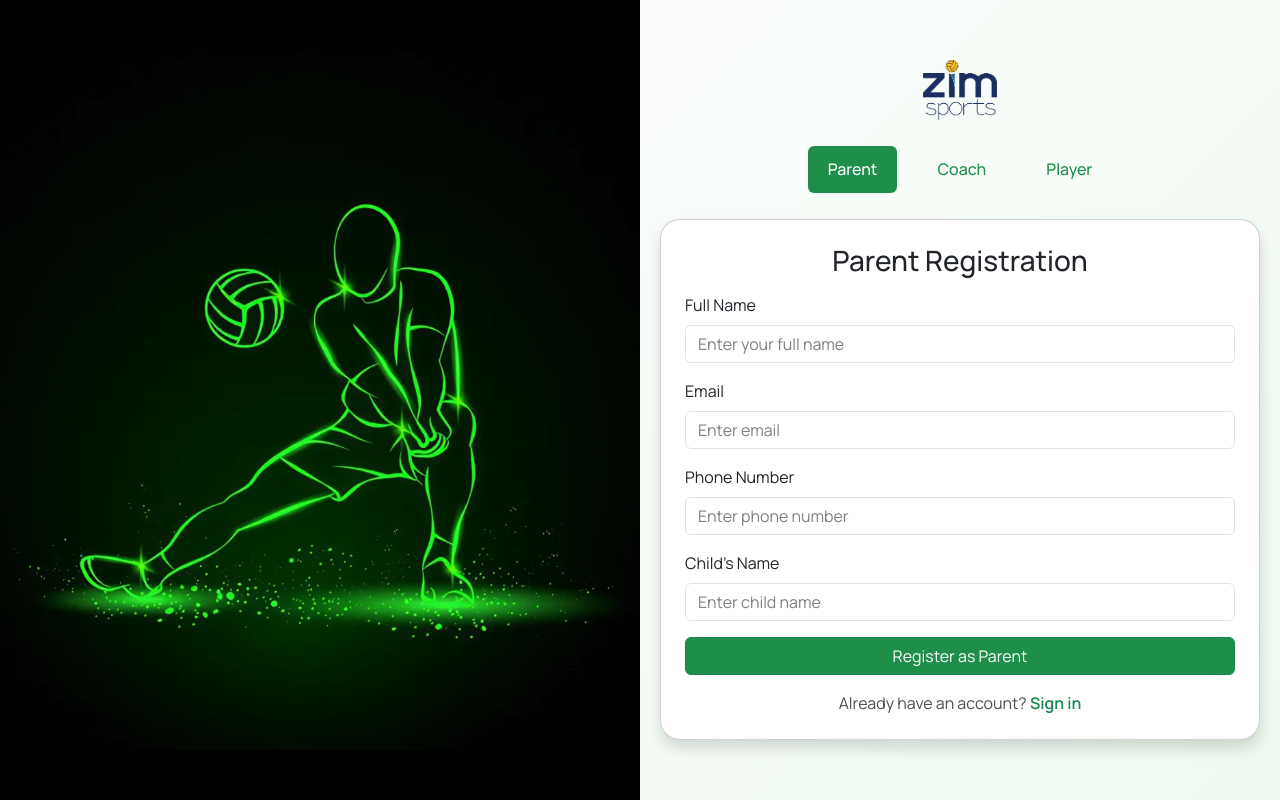
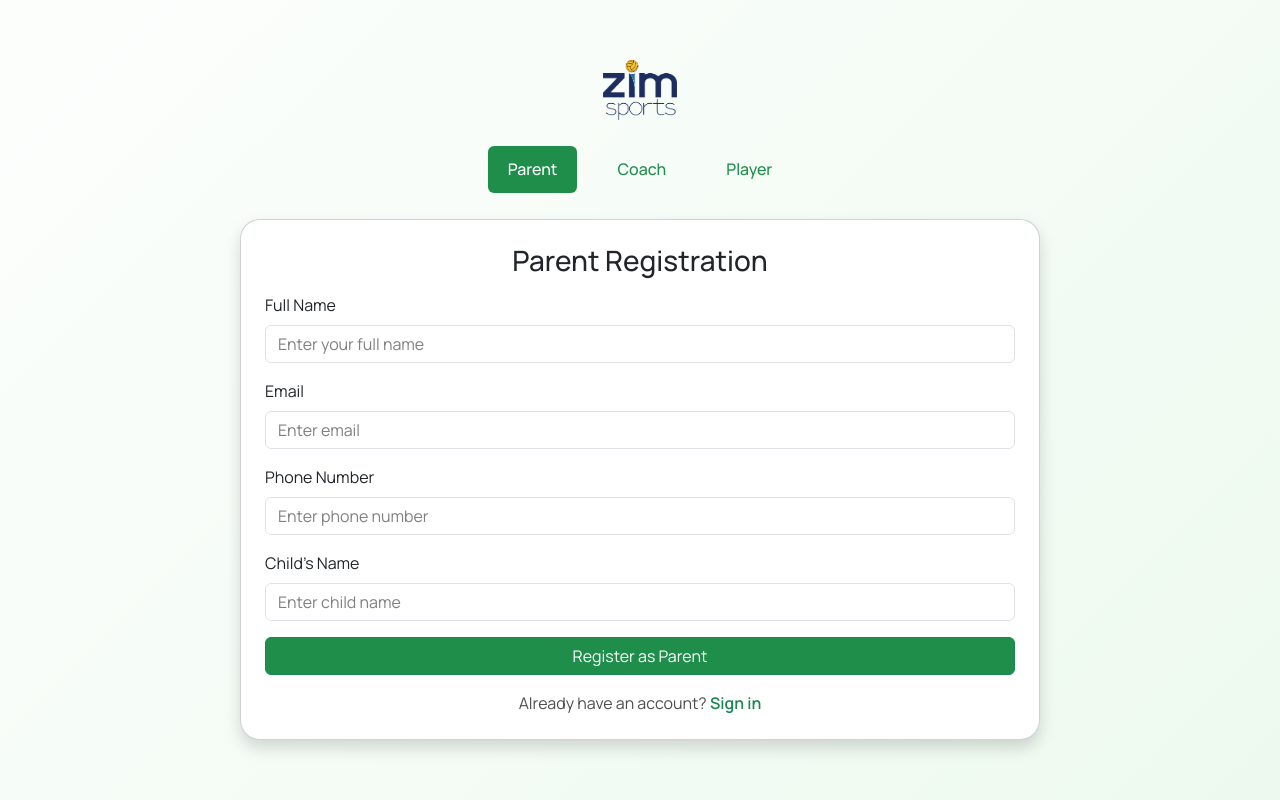
Before and after one commit to Zeeshanprojects/ZimSportsWebsite, a React (Vite) app in the folder zimsports/: page /signup in a window 1280 px wide. Built offline with nearby package versions, Linux system fonts and the light colour scheme; the HTML template or start-up script is replaced by a standard one.

Commit message:
code updated

```diff
--- a/zimsports/src/Pages/Login.jsx
+++ b/zimsports/src/Pages/Login.jsx
@@ -72,13 +72,10 @@ export default function Login() {
   return (
     <div className="container-fluid login-wrapper">
       <div className="row min-vh-100">
-        {/* Left Side Image */}
-        <div className="col-lg-6 col-md-12 col-sm-12 signup-left d-flex flex-column align-items-center justify-content-center text-center">
-          <img src={Image.accountpage} alt="image" className="position" />
-        </div>
+
 
         {/* Right Side Form */}
-        <div className="col-lg-6 col-md-12 col-sm-12 login-right d-flex align-items-center justify-content-center">
+        <div className="col-lg-12 col-md-12 col-sm-12 login-right d-flex align-items-center justify-content-center">
           <div className="login-box shadow p-4 rounded-4 bg-white w-100">
             <div className="loginpage-logo-container">
               <Link to="/" style={{ textDecoration: "none" }}>
--- a/zimsports/src/Pages/Signup.jsx
+++ b/zimsports/src/Pages/Signup.jsx
@@ -9,16 +9,10 @@ export default function Signup() {
   return (
     <div className="container-fluid signup-container">
       <div className="row h-100">
-        <div className="col-lg-6 col-md-12 col-sm-12 signup-left d-flex flex-column align-items-center justify-content-center text-center">
-          <img
-            src={Image.accountpage}
-            alt="image"
-            className="imf-fluid position"
-          />
-        </div>
+
 
         {/* Right Side */}
-        <div className="col-lg-6 col-md-12 col-sm-12 signup-right  ">
+        <div className="col-lg-12 col-md-12 col-sm-12 signup-right  ">
           <div className="loginpage-logo-container">
             <Link to="/">
               <img
@@ -60,7 +54,7 @@ export default function Signup() {
           {/* Forms */}
           <div
             className="card shadow p-4 mx-auto w-100 "
-            style={{ maxWidth: "600px" }}
+            style={{ maxWidth: "800px" }}
           >
             {activeTab === "parent" && (
               <form>
--- a/zimsports/src/assets/CSS/Login.css
+++ b/zimsports/src/assets/CSS/Login.css
@@ -1,15 +1,6 @@
 /* Wrapper */
 .login-wrapper {
   overflow-y: hidden !important;
-}
-
-/* Left side */
-.signup-left {
-  background-color: #1f8e4b;
-  color: #fff;
-  text-align: center;
-  height: auto !important;
-  padding: 2rem;
 }
 
 a {
--- a/zimsports/src/assets/CSS/Signup.css
+++ b/zimsports/src/assets/CSS/Signup.css
@@ -1,5 +1,6 @@
 .signup-container {
   height: 100vh !important;
+
 }
 
 .signup-left {
@@ -13,7 +14,7 @@
 }
 .signup-right {
   background: linear-gradient(135deg, #fcfefc, #f5fcf6, #edf9ee) !important;
-  min-height: 100vh; /* Full viewport height */
+
   display: flex;
   flex-direction: column;
   justify-content: center; /* Vertical center */
@@ -23,6 +24,7 @@
 
 .signup-right .card {
   max-height: 100vh; /* Prevent card overflow */
+  width: 100% !important;
   overflow-y: auto;
   border-radius: 20px !important;
 }
```
